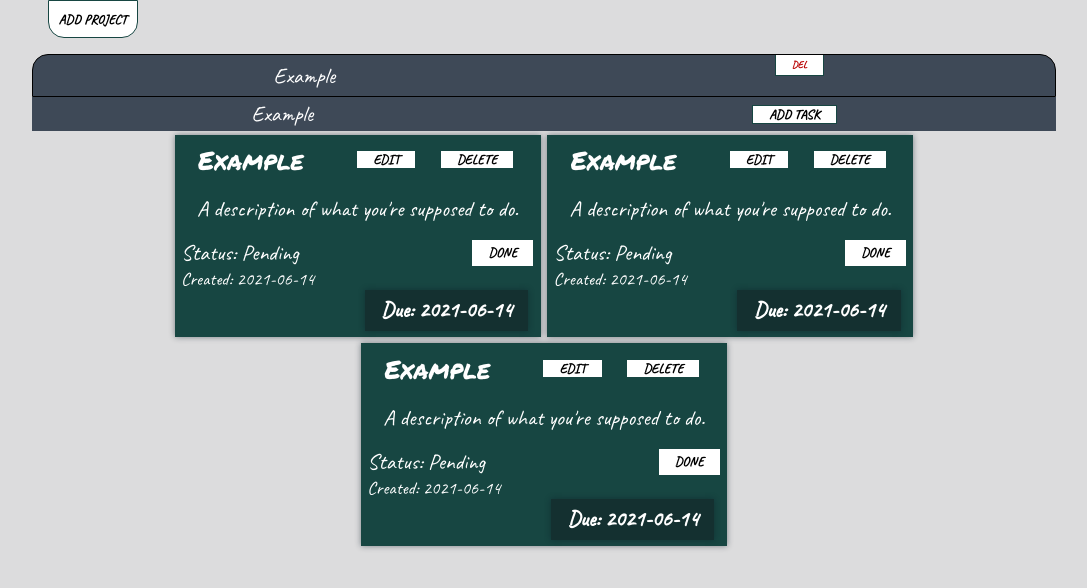
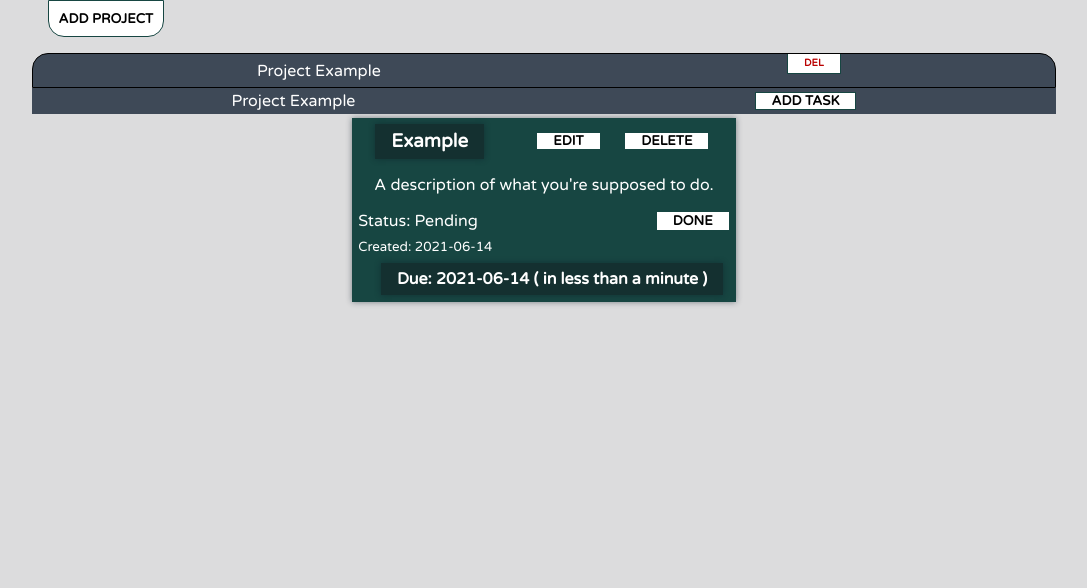
Before and after one commit to carloshrm/organize-self, a website built with webpack: page dist/index.html in a window 1280 px wide. Shown: the whole page, without its empty margins (96-1183 px from the left). Built offline with nearby package versions, Linux system fonts and the light colour scheme.

Commit message:
added time until done, refactored some

```diff
--- a/src/dom.js
+++ b/src/dom.js
@@ -1,5 +1,6 @@
 import Project from "./project.js";
 import Task from "./task.js";
+import { format, formatDistanceToNow, formatISO, differenceInDays } from "date-fns";
 
 const dom = {
   projectShelf: document.getElementById("project_list"),
@@ -14,7 +15,9 @@ const dom = {
   taskEdit: document.getElementById("task_edit_button"),
   taskEditForm: document.getElementById("edit_task_container"),
   taskEditConfirm: document.getElementById("confirm_changes"),
-  appendTask: (currentTask, taskID, projectID) => {
+};
+
+function appendTask(currentTask, taskID, projectID) {
   const singleTask = document.createElement("div");
   singleTask.className = "todo_task";
   singleTask.dataset.task_id = taskID;
@@ -33,40 +36,41 @@ const dom = {
   }
     </div>
     <h5 id="date_made">Created: ${currentTask.dateMade}</h5>
-    <h4 id="date_due">Due: ${currentTask.dateDue}</h4>
+    <h4 id="date_due">Due: ${formatISO(currentTask.dateDue, {
+      representation: "date",
+    })} ( in ${formatDistanceToNow(currentTask.dateDue)} )</h4>
     `;
+  makeTaskButtons(currentTask, singleTask, projectID, taskID);
+  dom.taskShelf.appendChild(singleTask);
+}
+function makeTaskButtons(currentTask, singleTask, projectID, taskID) {
   if (!currentTask.status) {
-      singleTask
-        .querySelector(".done_button")
-        .addEventListener("click", (e) => {
+    singleTask.querySelector(".done_button").addEventListener("click", (e) => {
       Project.myProjects[projectID].taskList[taskID].status = true;
       e.target.parentNode.innerHTML = "Status: Done!";
       e.target.remove();
     });
   }
-    singleTask
-      .querySelector(".delete_button")
-      .addEventListener("click", (e) => {
+  singleTask.querySelector(".delete_button").addEventListener("click", () => {
     Project.myProjects[projectID].taskList.splice(taskID, 1);
-        dom.displayProjectContents(projectID);
+    displayProjectContents(projectID);
   });
-    singleTask.querySelector(".edit_button").addEventListener("click", (e) => {
+  singleTask.querySelector(".edit_button").addEventListener("click", () => {
     Task.editTask(currentTask);
   });
-    dom.taskShelf.appendChild(singleTask);
-  },
-  displayProjectTab: (projectObject) => {
+}
+function displayProjectTab(projectObject) {
   const projTab = document.createElement("div");
   projTab.className = "project_tab";
   projTab.dataset.project = projectObject.id;
   projTab.innerHTML = `<p>${projectObject.projectName}</p>`;
   projTab.addEventListener("click", Project.swapProject);
-    projTab.appendChild(dom.makeProjectDeleteButton(projectObject.id));
+  projTab.appendChild(makeProjectDeleteButton(projectObject.id));
   dom.projectShelf.appendChild(projTab);
   dom.projectAddNameIn.value = "";
   projTab.click();
-  },
-  makeProjectDeleteButton: (id) => {
+}
+function makeProjectDeleteButton(id) {
   const deleteButton = document.createElement("button");
   deleteButton.innerText = "del";
   deleteButton.id = "project_delete_button";
@@ -74,39 +78,50 @@ const dom = {
     e.stopPropagation();
     if (
       Object.keys(Project.myProjects) !== 0 &&
-        confirm(
-          "Are you sure you want to delete this project and all its tasks?"
-        )
+      confirm("Are you sure you want to delete this project and all its tasks?")
     ) {
       delete Project.myProjects[id];
-        dom.refreshList();
+      refreshList();
     }
   });
   return deleteButton;
-  },
-  displayProjectContents: (projectID) => {
+}
+function displayProjectContents(projectID) {
   const projectObject = Project.myProjects[projectID];
   dom.projectTitle.innerText = projectObject.projectName;
   dom.taskShelf.innerHTML = "";
   projectObject.taskList.forEach((x, ind) => {
-      dom.appendTask(x, ind, projectID);
+    appendTask(x, ind, projectID);
   });
-  },
-  refreshList: () => {
+}
+function refreshList() {
   dom.projectShelf.innerHTML = "";
   for (const key in Project.myProjects) {
-      dom.displayProjectTab(Project.myProjects[key]);
+    displayProjectTab(Project.myProjects[key]);
   }
-  },
-  projectFormVisibility: () => {
+}
+function projectFormVisibility() {
   dom.projectAddForm.classList.toggle("add_project_container_hidden");
-  },
-  taskFormVisibility: () => {
-    dom.addTaskForm.querySelector("#dateDue_form").valueAsDate = new Date();
+}
+function taskFormVisibility() {
+  // dom.addTaskForm.querySelector("#dateDue_form").valueAsDate = new Date();
   dom.addTaskForm.classList.toggle("add_task_container_hidden");
-  },
-  taskEditVisibility: () => {
+}
+function taskEditVisibility() {
   dom.taskEditForm.classList.toggle("edit_task_container_hidden");
-  },
+}
+function dateFormMinimum(form) {
+  if (form === undefined) form = document.getElementById("dateDue_form");
+  form.min = format(Date.now(), "yyyy-MM-dd'T'hh:mm");
+  form.value = format(Date.now(), "yyyy-MM-dd'T'hh:mm");
+}
+export {
+  dom,
+  appendTask,
+  dateFormMinimum,
+  displayProjectTab,
+  displayProjectContents,
+  projectFormVisibility,
+  taskFormVisibility,
+  taskEditVisibility,
 };
-export default dom;
--- a/src/index.js
+++ b/src/index.js
@@ -1,35 +1,24 @@
-import { formatISO } from "date-fns";
-import dom from "./dom.js";
+import {
+  dom,
+  dateFormMinimum,
+  projectFormVisibility,
+  taskFormVisibility,
+  taskEditVisibility,
+} from "./dom.js";
 import Task from "./task.js";
 import Project from "./project.js";
 
 (() => {
-  document.getElementById("dateDue_form").min = formatISO(Date.now(), {
-    representation: "date",
-  });
-  document
-    .getElementById("add_project_button")
-    .addEventListener("click", dom.projectFormVisibility);
-  document
-    .getElementById("add_task_button")
-    .addEventListener("click", dom.taskFormVisibility);
-  document
-    .getElementById("confirm_project")
-    .addEventListener("click", Project.newProject);
-  document
-    .getElementById("cancel_project")
-    .addEventListener("click", dom.projectFormVisibility);
-  document
-    .getElementById("confirm_task")
-    .addEventListener("click", Task.makeNewTask);
-  document
-    .getElementById("cancel_task")
-    .addEventListener("click", dom.taskFormVisibility);
+  dateFormMinimum();
+  document.getElementById("add_project_button").addEventListener("click", projectFormVisibility);
+  document.getElementById("add_task_button").addEventListener("click", taskFormVisibility);
+  document.getElementById("confirm_project").addEventListener("click", Project.newProject);
+  document.getElementById("cancel_project").addEventListener("click", projectFormVisibility);
+  document.getElementById("confirm_task").addEventListener("click", Task.makeNewTask);
+  document.getElementById("cancel_task").addEventListener("click", taskFormVisibility);
   dom.projectShelf
     .querySelectorAll("p")
     .forEach((a) => a.addEventListener("click", Project.swapProject));
-  document
-    .getElementById("cancel_changes")
-    .addEventListener("click", dom.taskEditVisibility);
-  Project.newProject("", "Example");
+  document.getElementById("cancel_changes").addEventListener("click", taskEditVisibility);
+  Project.newProject("", "Project Example");
 })();
--- a/src/project.js
+++ b/src/project.js
@@ -1,4 +1,4 @@
-import dom from "./dom.js";
+import { dom, displayProjectContents, displayProjectTab, projectFormVisibility } from "./dom.js";
 import Task from "./task.js";
 
 class Project {
@@ -15,20 +15,12 @@ class Project {
     if (name === undefined) name = dom.projectAddNameIn.value;
     let project = new Project(name);
     const date = Date.now();
-    let defaultTask = new Task(
-      date,
-      "Example",
-      "A description of what you're supposed to do.",
-      0
-    );
+    let defaultTask = new Task(date, "Example", "A description of what you're supposed to do.", 0);
 
     project.addTask(defaultTask);
-    project.addTask(defaultTask);
-    project.addTask(defaultTask);
-
     Project.myProjects[project.id] = project;
-    dom.displayProjectTab(project);
-    dom.projectFormVisibility();
+    displayProjectTab(project);
+    projectFormVisibility();
   }
   addTask(task) {
     this.taskList.push(task);
@@ -42,7 +34,7 @@ class Project {
     }
     Project.activeProject = this.dataset.project;
     this.classList.toggle("project_tab_selected");
-    dom.displayProjectContents(this.dataset.project);
+    displayProjectContents(this.dataset.project);
   }
 }
 export default Project;
--- a/src/task.js
+++ b/src/task.js
@@ -1,11 +1,16 @@
-import { formatISO } from "date-fns";
-import dom from "./dom.js";
+import { format, formatISO } from "date-fns";
 import Project from "./project.js";
+import {
+  dom,
+  displayProjectContents,
+  taskFormVisibility,
+  taskEditVisibility,
+  dateFormMinimum,
+} from "./dom.js";
 
 class Task {
   constructor(dateDue, title, desc, priority, id) {
-    if (dateDue !== "" && dateDue !== undefined)
-      dateDue = formatISO(dateDue, { representation: "date" });
+    if (dateDue === undefined) dateDue = Date.now();
     this.dateDue = dateDue;
     this.title = title;
     this.desc = desc;
@@ -13,6 +18,7 @@ class Task {
     this.status = false;
     this.dateMade = formatISO(Date.now(), { representation: "date" });
     this.id = 0;
+    console.log(dateDue);
   }
   static makeNewTask(e) {
     e.preventDefault();
@@ -23,16 +29,25 @@ class Task {
         alert("Fill in all fields to create a task.");
         return;
       }
+      if (form[i].name === "dateDue") {
+        task[form[i].name] = Date.parse(form[i].value);
+        continue;
+      }
       task[form[i].name] = form[i].value;
     }
-    dom.taskFormVisibility();
+    taskFormVisibility();
     form.forEach((x) => (x.value = ""));
     Project.myProjects[Project.activeProject].addTask(task);
-    dom.displayProjectContents(Project.activeProject);
+    displayProjectContents(Project.activeProject);
   }
   static editTask(taskObject) {
-    dom.taskEditVisibility();
+    taskEditVisibility();
     dom.taskEditForm.querySelectorAll("input").forEach((x) => {
+      if (x.name === "dateDue") {
+        dateFormMinimum(x);
+        x.value = format(taskObject[x.name], "yyyy-MM-dd'T'hh:mm");
+        return;
+      }
       if (x.type === "checkbox") {
         x.checked = taskObject[x.name];
       } else {
@@ -42,8 +57,11 @@ class Task {
     dom.taskEditConfirm.addEventListener("click", updateTask);
     function updateTask() {
       dom.taskEditForm.querySelectorAll("input").forEach((x) => {
-        console.log(x.value);
         if (x.name === "dateMade") return;
+        if (x.name === "dateDue") {
+          taskObject[x.name] = Date.parse(x.value);
+          return;
+        }
         if (x.type !== "checkbox") {
           taskObject[x.name] = x.value;
           x.value = "";
@@ -51,9 +69,9 @@ class Task {
           taskObject[x.name] = x.checked;
           x.checked = false;
         }
-        dom.displayProjectContents(Project.activeProject);
+        displayProjectContents(Project.activeProject);
       });
-      dom.taskEditVisibility();
+      taskEditVisibility();
       dom.taskEditConfirm.removeEventListener("click", updateTask);
     }
   }
```
Also changed, not shown: dist/index.html, dist/main.js, dist/style.css. Lines whose indentation alone changed are shown as unchanged.
